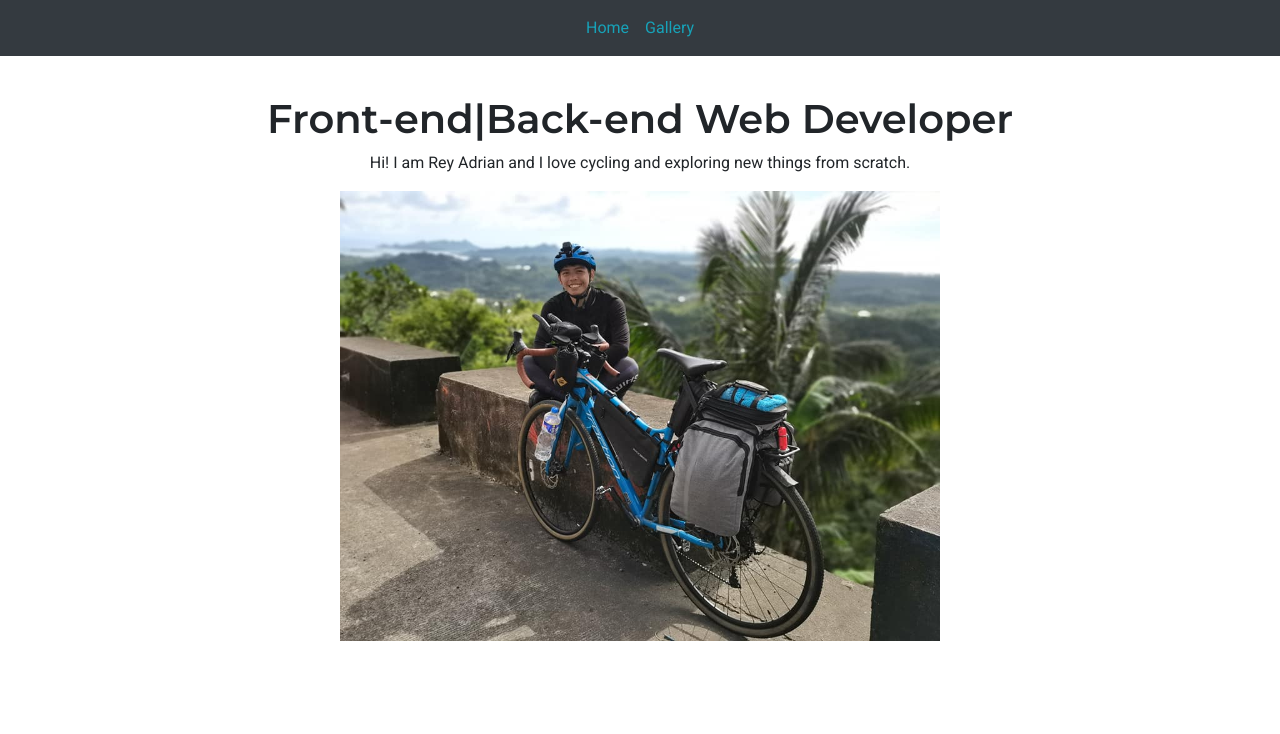
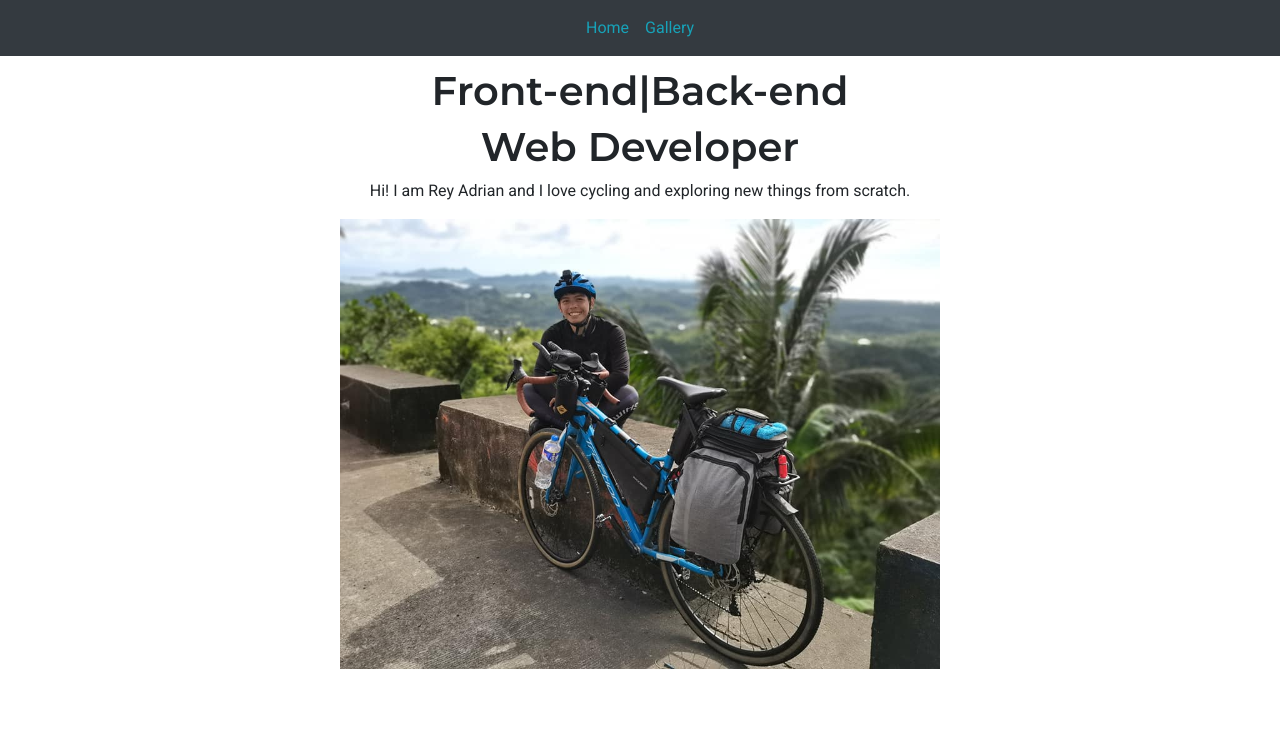
Before and after one commit to ReyAdrian07/fcb-portfolio-Ilarde, a plain HTML site: page index.html in a window 1280 px wide. Shown: the top 734 px of the page. Drawn offline with nearby package versions, Linux system fonts and the light colour scheme.

Commit message:
Update index.html

```diff
--- a/index.html
+++ b/index.html
@@ -37,7 +37,8 @@
 	<!-- container layout -->
 	<div class="container-fluid">
 		<section id="landing" class="text-center jumbotron bg-white mt-5">
-			<h1>Front-end|Back-end Web Developer</h1>
+			<h1>Front-end|Back-end</h1>
+			<h1>Web Developer</h1>
 			<p>Hi! I am Rey Adrian and I love cycling and exploring new things from scratch.</p>
 			<img src="./images/profile.jpg">
 		</section>
```
